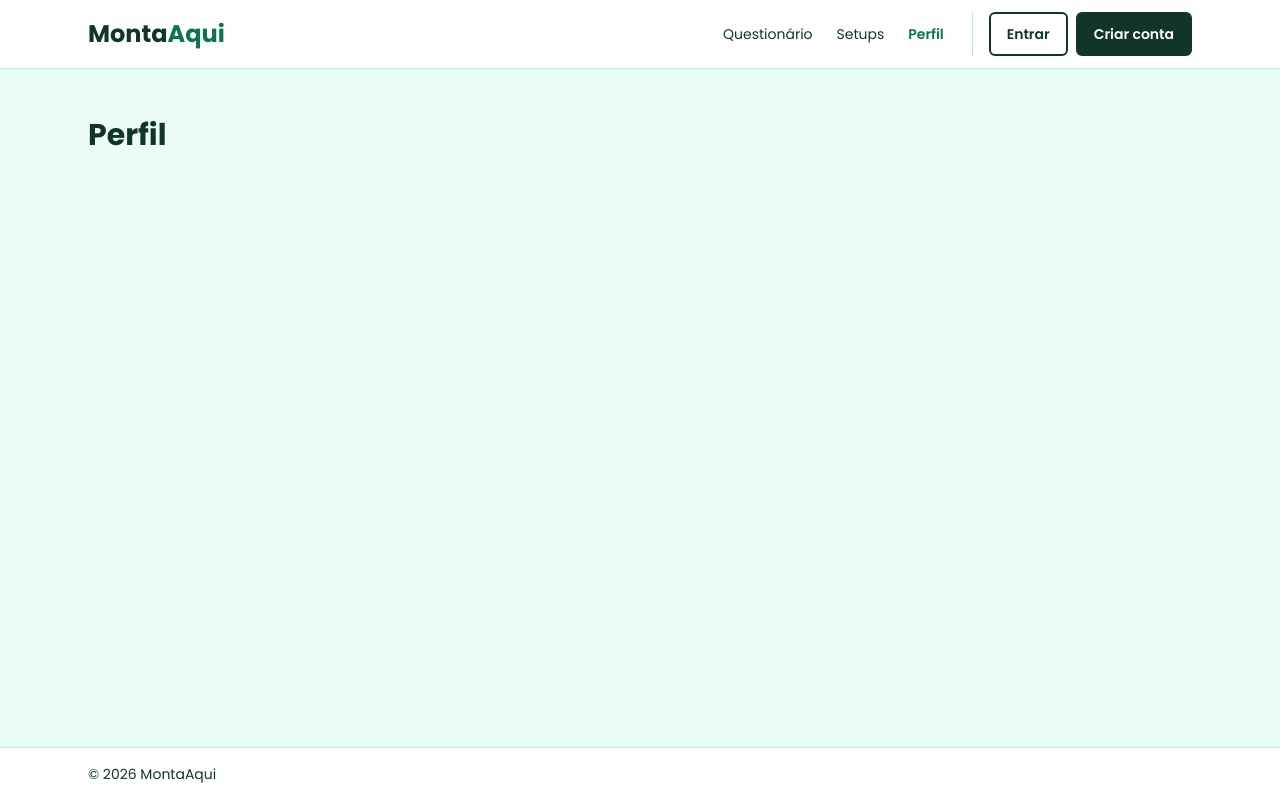
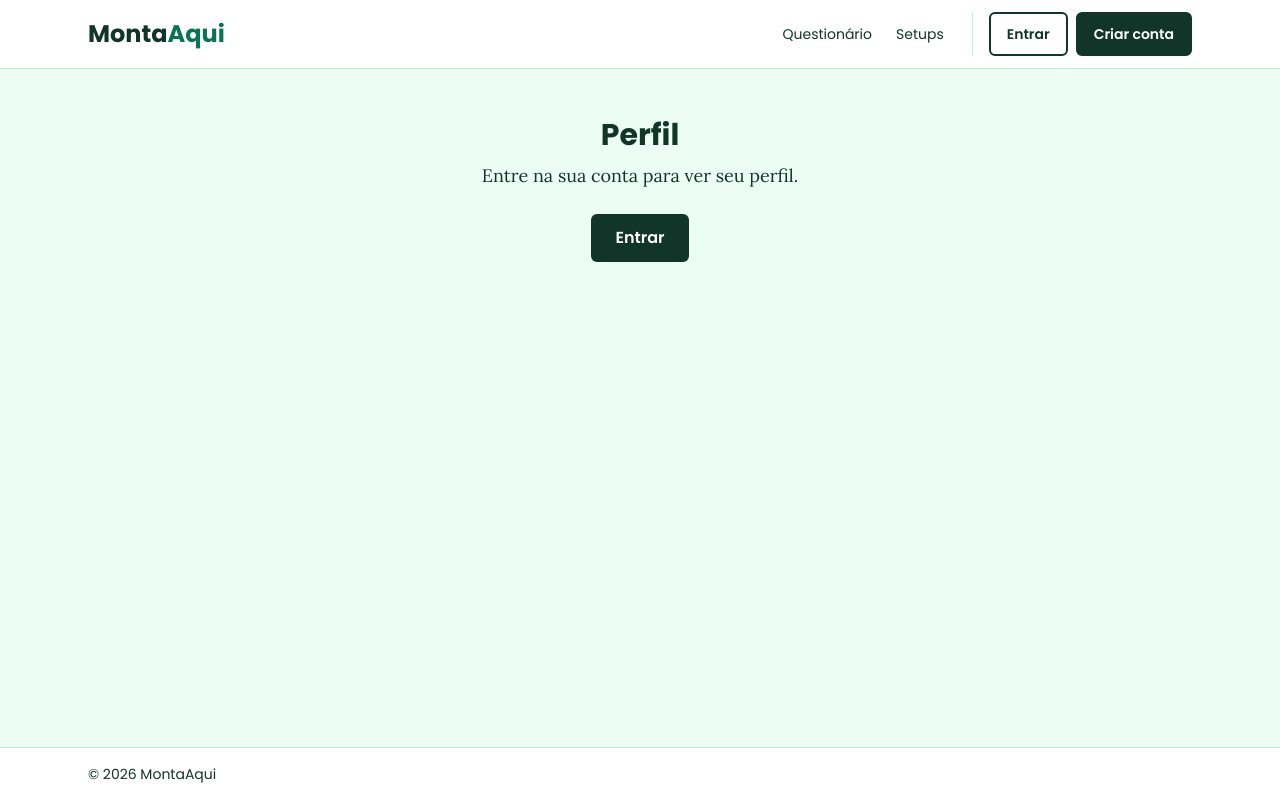
Before and after one commit to JoaoAbreu-sccp/MontaAqui, a React (Vite) app in the folder frontend/: page /perfil in a window 1280 px wide. Built offline with nearby package versions, Linux system fonts and the light colour scheme.

Commit message:
Criando página de perfil e exibindo link só para usuário logado

```diff
--- a/frontend/src/components/Header.jsx
+++ b/frontend/src/components/Header.jsx
@@ -1,10 +1,11 @@
 import { Link, NavLink, useNavigate } from 'react-router-dom'
 import useAuth from '../hooks/useAuth'
 
+// somenteLogado: o link só aparece para quem entrou na conta.
 const links = [
   { to: '/questionario', label: 'Questionário' },
   { to: '/setups', label: 'Setups' },
-  { to: '/perfil', label: 'Perfil' },
+  { to: '/perfil', label: 'Perfil', somenteLogado: true },
 ]
 
 // O NavLink informa se a rota está ativa, e usamos isso para destacar a página atual.
@@ -51,7 +52,9 @@ export default function Header() {
           aria-label="Navegação principal"
           className="order-last -mx-3 flex w-full md:order-none md:mx-0 md:w-auto"
         >
-          {links.map(({ to, label }) => (
+          {links
+            .filter((link) => estaLogado || !link.somenteLogado)
+            .map(({ to, label }) => (
             <NavLink key={to} to={to} className={classesDoLink}>
               {label}
             </NavLink>
--- a/frontend/src/pages/Perfil.jsx
+++ b/frontend/src/pages/Perfil.jsx
@@ -1,3 +1,56 @@
+import { Link } from 'react-router-dom'
+import useAuth from '../hooks/useAuth'
+
+// Iniciais do nome para a foto padrão: "Maria Souza Lima" vira "ML".
+function iniciais(nome) {
+  const partes = nome.trim().split(/\s+/)
+  const primeira = partes[0]?.[0] ?? ''
+  const ultima = partes.length > 1 ? partes.at(-1)[0] : ''
+  return (primeira + ultima).toUpperCase()
+}
+
 export default function Perfil() {
-  return <h1>Perfil</h1>
+  const { usuario, estaLogado } = useAuth()
+
+  // O link Perfil só aparece para quem está logado, mas alguém pode abrir /perfil
+  // pelo endereço. Nesse caso, mostramos um convite para entrar.
+  // O state faz o Login voltar para cá depois de entrar.
+  if (!estaLogado) {
+    return (
+      <div className="mx-auto max-w-md text-center">
+        <h1>Perfil</h1>
+        <p className="mt-2 font-lora text-lg leading-relaxed">Entre na sua conta para ver seu perfil.</p>
+        <Link
+          to="/login"
+          state={{ voltarPara: '/perfil' }}
+          className="mt-6 inline-flex min-h-12 items-center rounded-md bg-tinta px-6 font-semibold text-white hover:bg-esmeralda-escuro"
+        >
+          Entrar
+        </Link>
+      </div>
+    )
+  }
+
+  return (
+    <div className="flex flex-col items-center gap-4 text-center">
+      {/* O cadastro ainda não tem foto. Se a API passar a enviar usuario.foto (endereço
+          da imagem), ela aparece aqui; até lá, mostramos as iniciais do nome. */}
+      {usuario.foto ? (
+        <img
+          src={usuario.foto}
+          alt={`Foto de ${usuario.nome}`}
+          className="size-28 rounded-full object-cover"
+        />
+      ) : (
+        <div
+          role="img"
+          aria-label={`Foto de ${usuario.nome}`}
+          className="flex size-28 items-center justify-center rounded-full bg-esmeralda-escuro text-4xl font-bold text-white"
+        >
+          {iniciais(usuario.nome)}
+        </div>
+      )}
+      <h1 className="break-words">{usuario.nome}</h1>
+    </div>
+  )
 }
```
